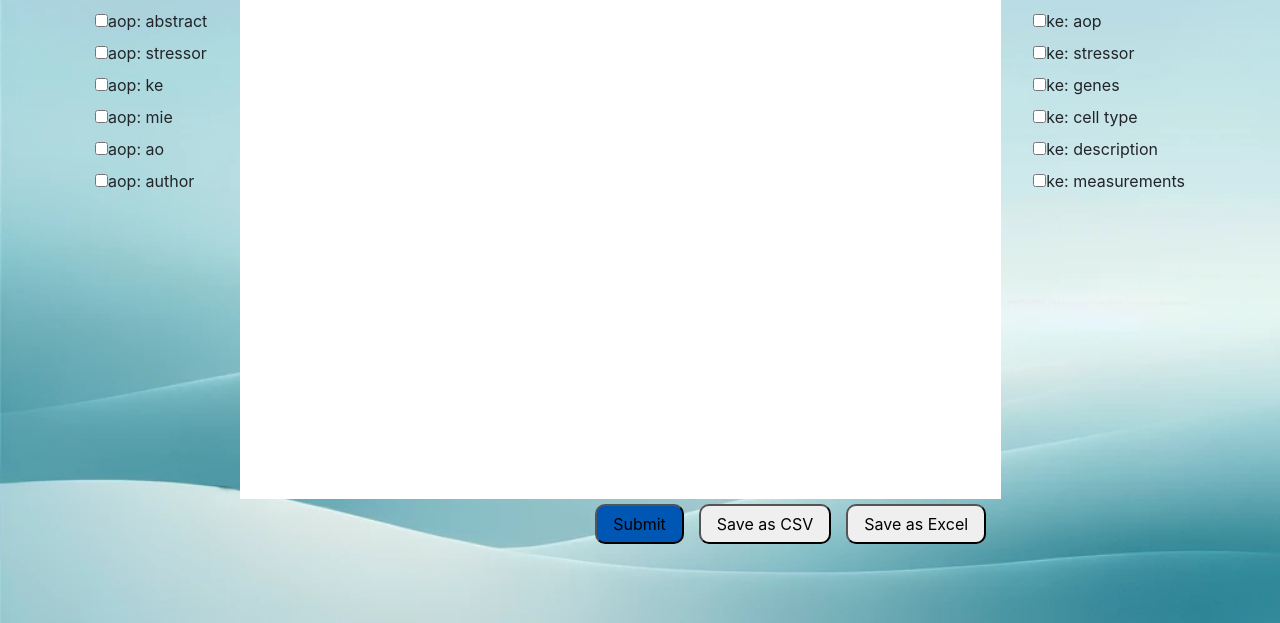
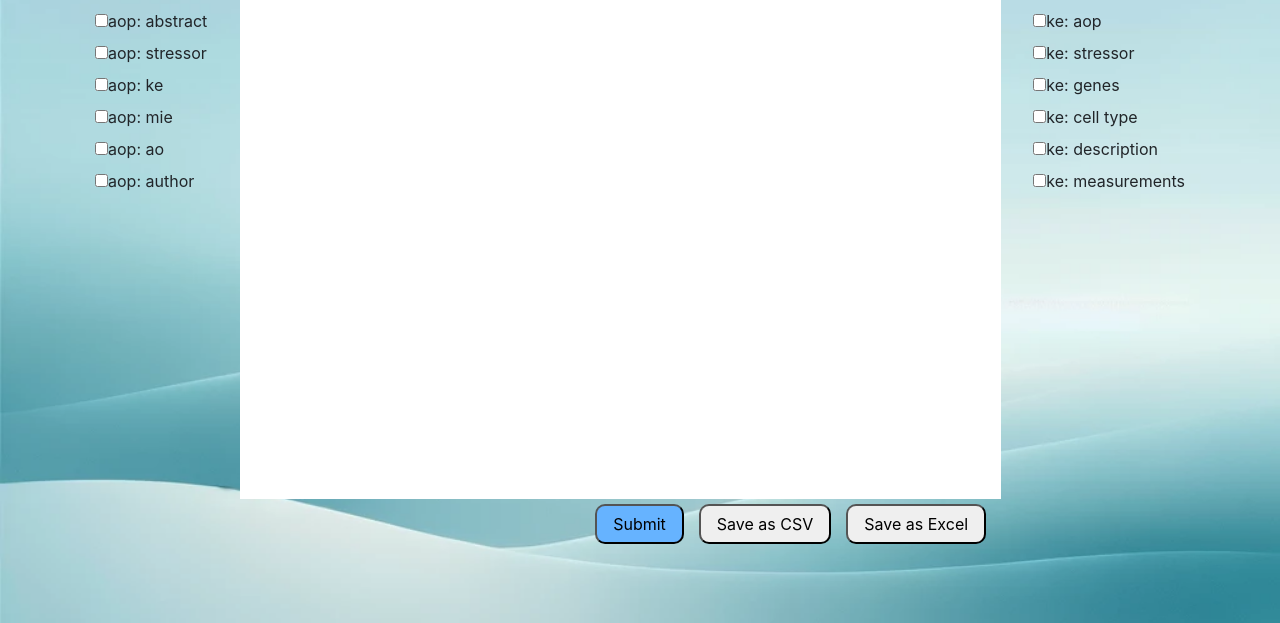
Before and after one commit to folkehelseinstituttet/AOPnetworkFinder_v1, a Flask app: page /page1 in a window 1280 px wide, with the pointer over the restyled element. Shown: the part 177-800 px from the top of the page. Run offline with Flask 3, Linux system fonts and the light colour scheme; some libraries are stand-ins or nearby versions.

Commit message:
New Release: 0.0.9 - lighter blue button hover

```diff
--- a/app/static/css/style.css
+++ b/app/static/css/style.css
@@ -336,5 +336,5 @@
 }
 
 button:hover {
-    background-color: #0056b3;
+    background-color: #66b3ff;
 }
--- a/app/static/css/style_data_displayer.css
+++ b/app/static/css/style_data_displayer.css
@@ -114,5 +114,5 @@
 }
 
 button:hover {
-    background-color: #0056b3;
+    background-color: #66b3ff;
 }
```
